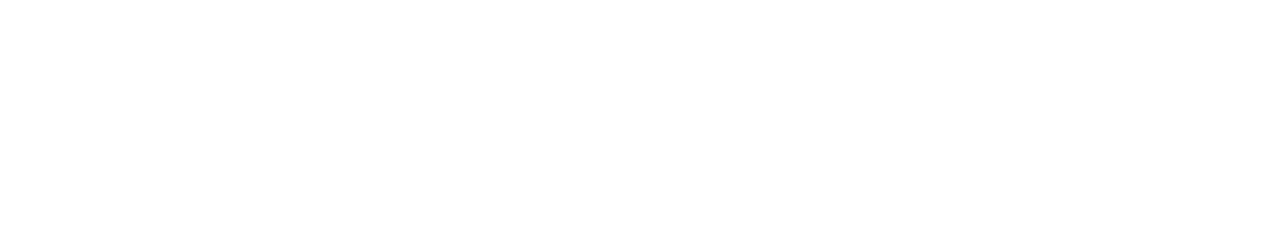
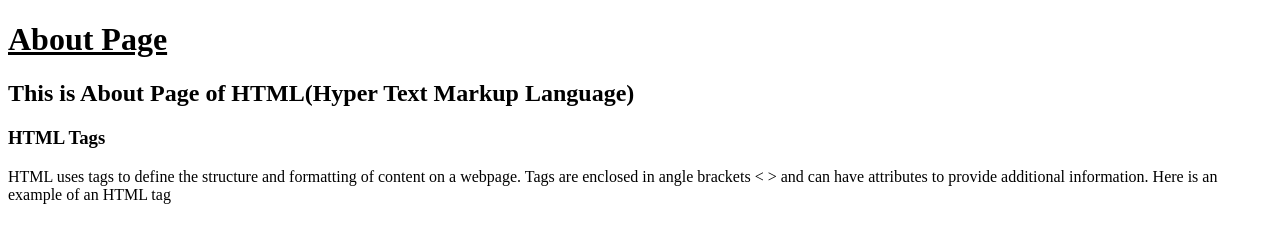
Before and after one commit to prathamagre/icp8.0-assignment-12, a plain HTML site: page about.html in a window 1280 px wide. Drawn offline with Linux system fonts and the light colour scheme.

Commit message:
contetnt added

```diff
--- a/about.html
+++ b/about.html
@@ -6,6 +6,11 @@
     <title>About</title>
 </head>
 <body>
+    <h1><u>About Page</u></h1>
 
+    <h2>This is About Page of HTML(Hyper Text Markup Language)</h2>
+
+    <h3>HTML Tags</h3>
+    <p>HTML uses tags to define the structure and formatting of content on a webpage. Tags are enclosed in angle brackets < > and can have attributes to provide additional information. Here is an example of an HTML tag</p>
 </body>
 </html>
```
